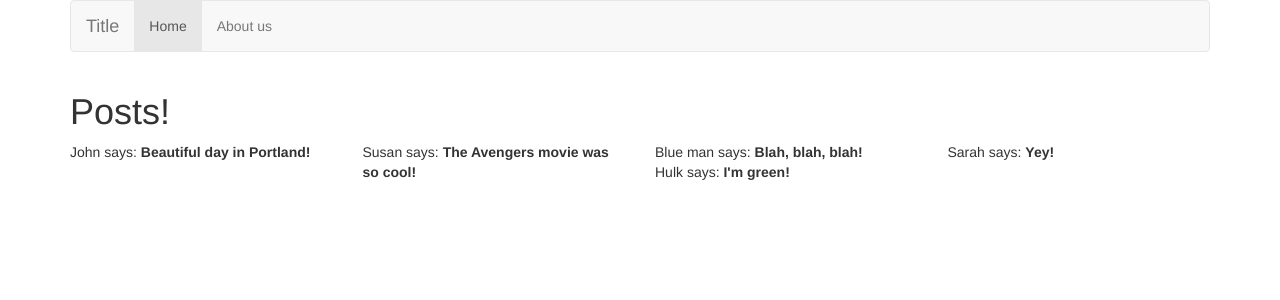
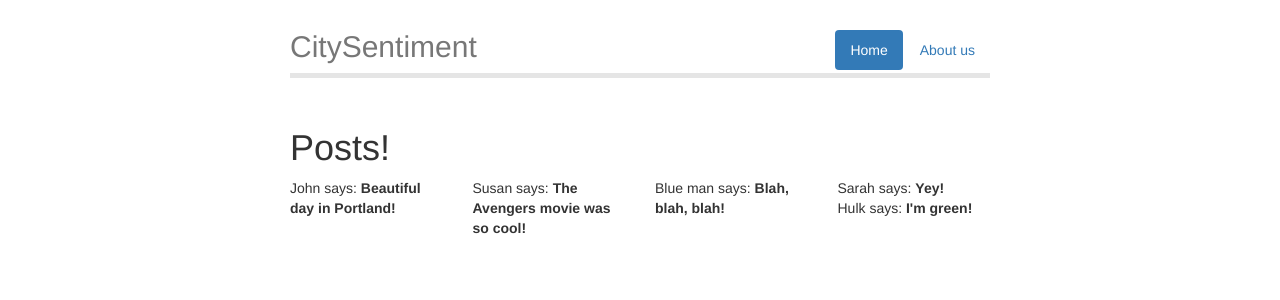
Before and after one commit to jjdblast/ilw2015, a Flask app: page / in a window 1280 px wide. Shown: the top 300 px of the page. Run offline with Flask 2, Linux system fonts and the light colour scheme; some libraries are stand-ins or nearby versions.

Commit message:
Now design is a little better

```diff
--- a/app/__init__.py
+++ b/app/__init__.py
@@ -3,4 +3,5 @@ from flask import Flask
 app = Flask(__name__)
 app.config.from_object('config')
 
-from app import views
+from . import views
+from . import server
--- /dev/null
+++ b/app/static/css/narrow.css
@@ -0,0 +1,79 @@
+/* Space out content a bit */
+body {
+  padding-bottom: 10px;
+  padding-top: 10px;
+}
+
+/* Everything but the jumbotron gets side spacing for mobile first views */
+.header,
+.marketing,
+.footer {
+  padding-right: 15px;
+  padding-left: 15px;
+}
+
+/* Custom page header */
+.header {
+  border-bottom: 5px solid #e5e5e5;
+}
+/* Make the masthead heading the same height as the navigation */
+.header h3 {
+  padding-bottom: 10px;
+  margin-top: 0;
+  margin-bottom: 0;
+  line-height: 40px;
+}
+
+/* Custom page footer */
+.footer {
+  padding-top: 19px;
+  color: #777;
+  border-top: 1px solid #e5e5e5;
+}
+
+/* Customize container */
+@media (min-width: 768px) {
+  .container {
+    max-width: 730px;
+  }
+}
+.container-narrow > hr {
+  margin: 30px 0;
+}
+
+/* Main marketing message and sign up button */
+.jumbotron {
+  text-align: center;
+  border-bottom: 1px solid #e5e5e5;
+}
+.jumbotron .btn {
+  padding: 14px 24px;
+  font-size: 21px;
+}
+
+/* Supporting marketing content */
+.marketing {
+  margin: 40px 0;
+}
+.marketing p + h4 {
+  margin-top: 28px;
+}
+
+/* Responsive: Portrait tablets and up */
+@media screen and (min-width: 768px) {
+  /* Remove the padding we set earlier */
+  .header,
+  .marketing,
+  .footer {
+    padding-right: 0;
+    padding-left: 0;
+  }
+  /* Space out the masthead */
+  .header {
+    margin-bottom: 30px;
+  }
+  /* Remove the bottom border on the jumbotron for visual effect */
+  .jumbotron {
+    border-bottom: 0;
+  }
+}
--- a/app/templates/base.html
+++ b/app/templates/base.html
@@ -4,9 +4,14 @@
     <meta charset="utf-8">
     <meta http-equiv="X-UA-Compatible" content="IE=edge">
     <meta name="viewport" content="width=device-width, initial-scale=1">
+    <meta name="description" content="">
+    <meta name="author" content="">
 
-    <link href="/static/css/bootstrap.min.css" rel="stylesheet" media="screen">
-    <link href="/static/css/bootstrap-responsive.css" rel="stylesheet">
+
+    <link href="/static/css/bootstrap.css" rel="stylesheet" media="screen">
+    <!-- Custom styles for this template -->
+    <link href="/static/css/narrow.css" rel="stylesheet">
+
     <meta name="viewport" content="width=device-width, initial-scale=1.0">
     <!-- HTML5 shim and Respond.js for IE8 support of HTML5 elements and media queries -->
     <!-- WARNING: Respond.js doesn't work if you view the page via file:// -->
@@ -23,14 +28,13 @@
   </head>
   <body>
     <div class="container ">
-        <div class="navbar navbar-default">
-            <div class="navbar-inner">
-                <a class="navbar-brand" href="#">Title</a>
-                <ul class="nav navbar-nav">
+        <div class="header">
+            <nav>
+                    <ul class="nav nav-pills pull-right">
                         {% if active_home %}
-                    <li class="active">
+                        <li role="presentation" class="active">
                         {% else %}
-                    <li>
+                        <li role="presentation">
                         {% endif %}
                             <a href="/index">Home</a></li>
                         {% if active_about_us %}
@@ -40,7 +44,9 @@
                         {% endif %}
                         <a href="/about_us">About us</a></li>
                     </ul>
-            </div>
+            </nav>
+            <h2 class="text-muted" href="#">CitySentiment</h2>
+
         </div>
     </div>
     {% with messages = get_flashed_messages() %}
```
Also changed, not shown: app/server.py (added, +10 -0 lines). Lines whose indentation alone changed are shown as unchanged.
